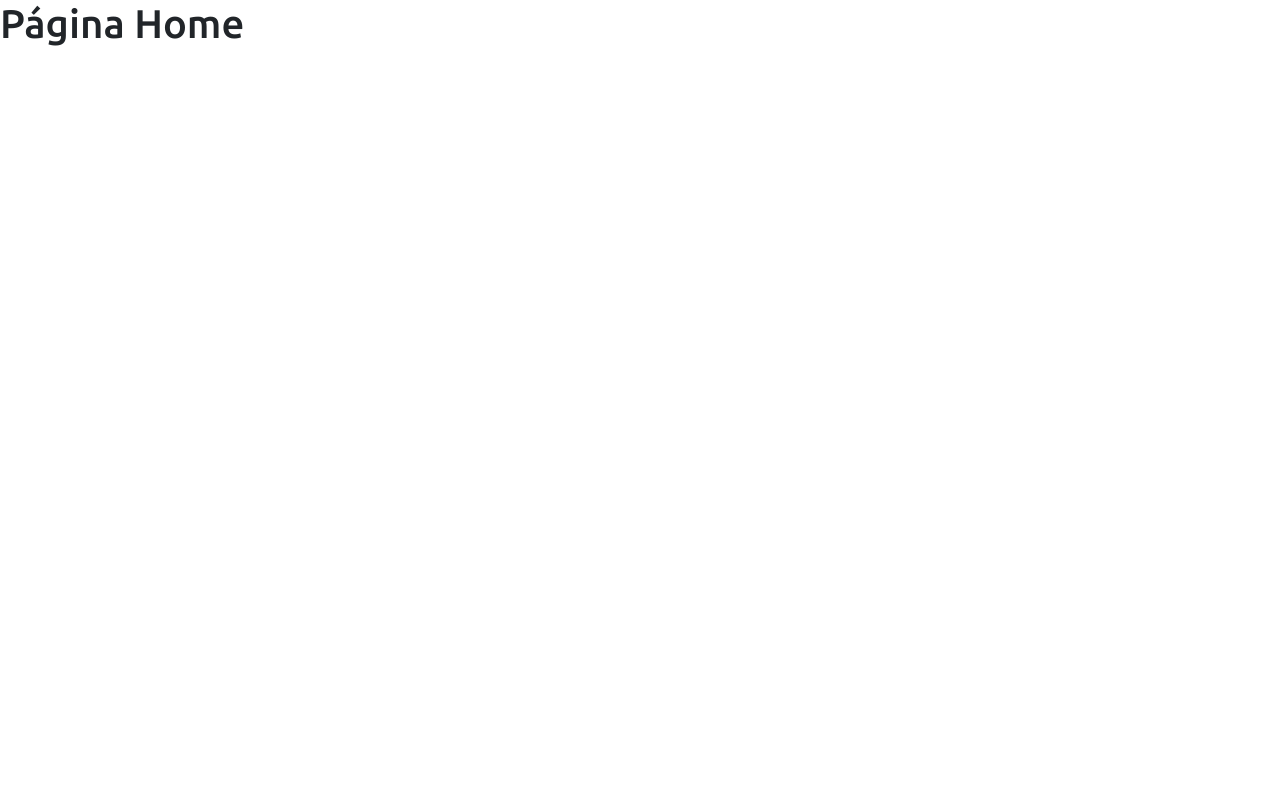
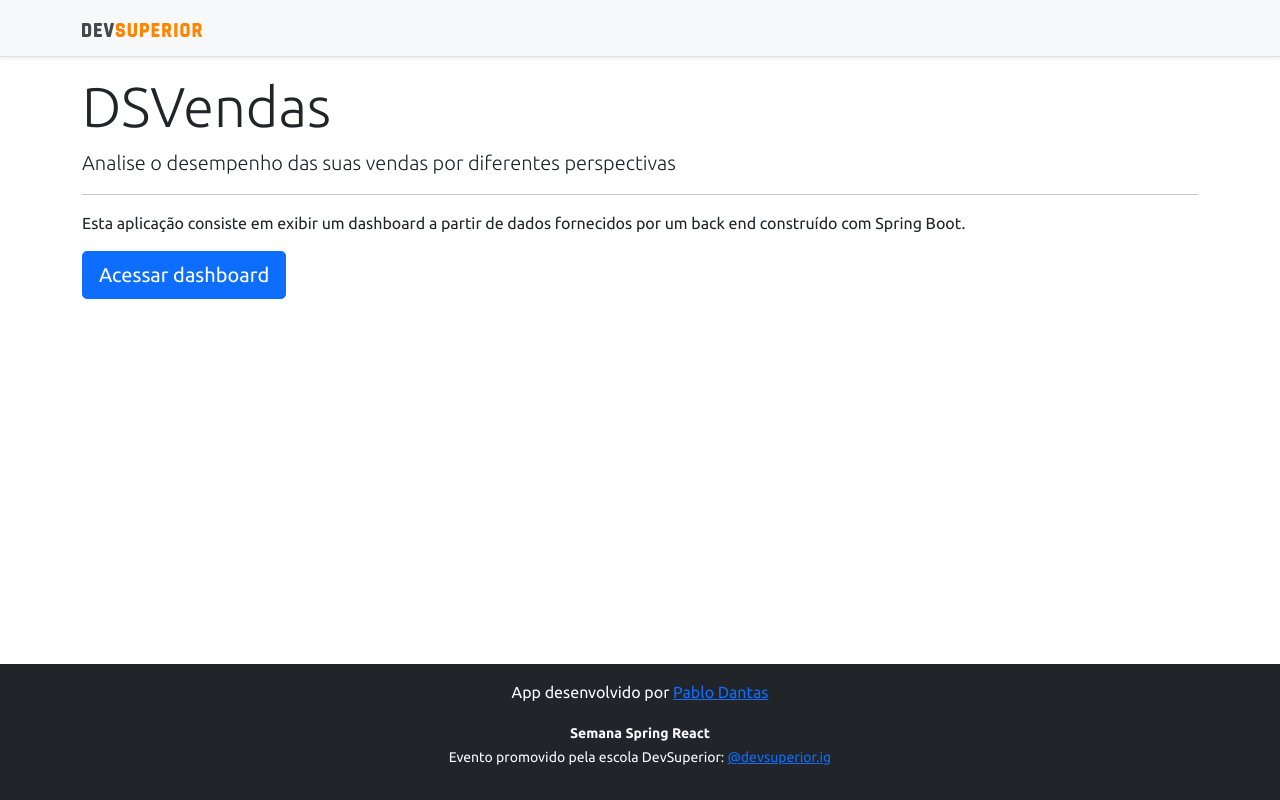
Before and after one commit to pablodantas/Projeto-sds3-DashBoard, a React (Create React App) app in the folder frontend/: page / in a window 1280 px wide. Built offline with nearby package versions, Linux system fonts and the light colour scheme.

Commit message:
Home, navigation

```diff
--- a/frontend/src/assests/Components/NavBar/NavBar.tsx
+++ b/frontend/src/assests/Components/NavBar/NavBar.tsx
@@ -1,4 +1,5 @@
 import ImgDsDark from 'assests/img/ds-dark.svg';
+import { Link } from 'react-router-dom';
 
 const NavBar = () => {
     return(
@@ -6,7 +7,9 @@
         <div className="d-flex flex-column flex-md-row align-items-center p-3 px-md-4 mb-3 bg-light border-bottom shadow-sm">
             <div className="container">
                 <nav className="my-2 my-md-0 mr-md-3">
+                    <Link to="/">
                     <img src={ImgDsDark} alt="DevSuperior" width="120" />
+                    </Link>
                 </nav>
             </div>
         </div>
--- a/frontend/src/pages/Home/index.tsx
+++ b/frontend/src/pages/Home/index.tsx
@@ -1,9 +1,24 @@
+import Footer from "assests/Components/Footer/Footer";
+import NavBar from "assests/Components/NavBar/NavBar";
+import { Link } from "react-router-dom";
+
 const Home = () => {
-    return(
-
-        <div>
-            <h1>Página Home</h1>
+    return (
+        <>
+        <NavBar/>
+        <div className="container">
+            <div className="jumbotron">
+                <h1 className="display-4">DSVendas</h1>
+                <p className="lead">Analise o desempenho das suas vendas por diferentes perspectivas</p>
+                <hr />
+                <p>Esta aplicação consiste em exibir um dashboard a partir de dados fornecidos por um back end construído com Spring Boot.</p>
+                <Link className="btn btn-primary btn-lg" to="/dashboard">
+                    Acessar dashboard
+                    </Link>
             </div>
+        </div>
+        <Footer/>
+        </>
 
 
 
```
